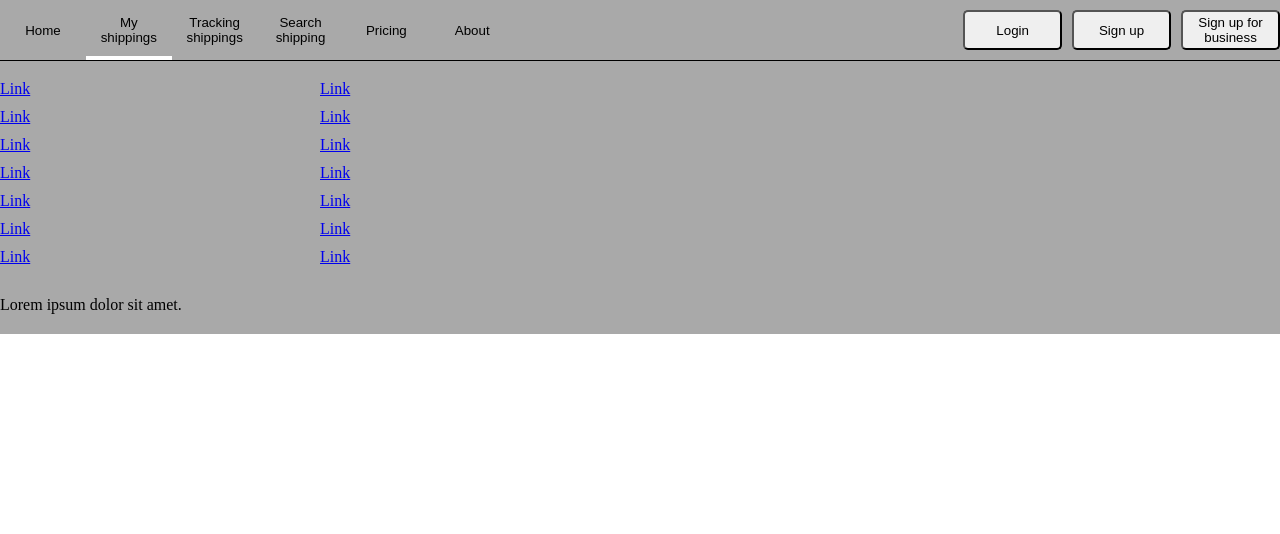
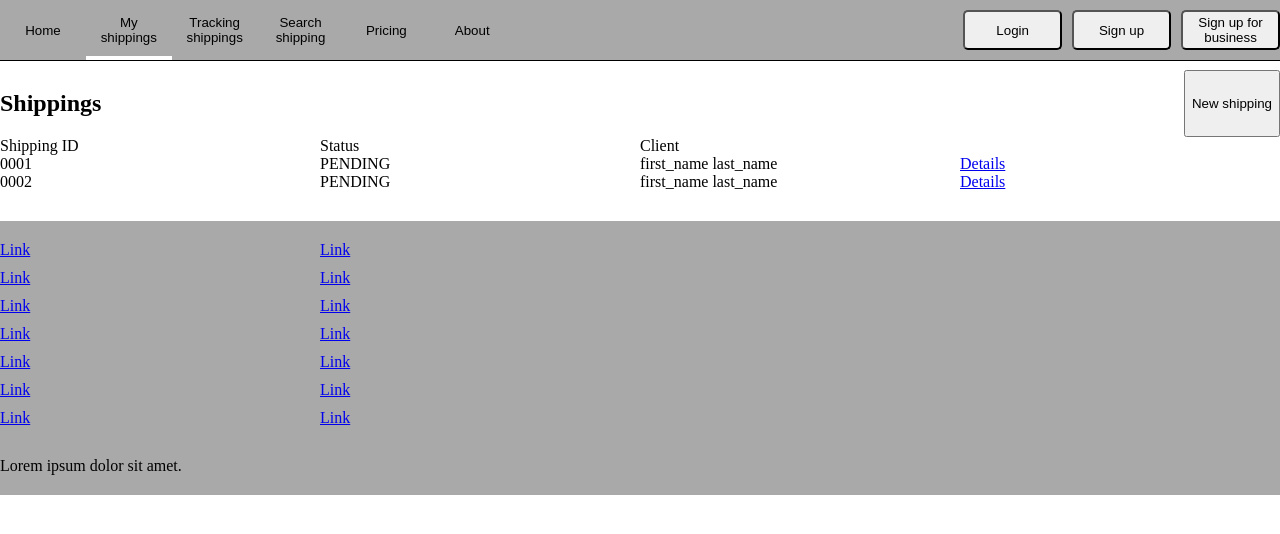
Before and after one commit to MHPotrich/shipping-project-frontend-react, a Next.js app: page /shippings in a window 1280 px wide. Shown: the top 534 px of the page. Built offline with nearby package versions, Linux system fonts and the light colour scheme.

Commit message:
added list shippings page

```diff
--- a/src/app/shippings/page.js
+++ b/src/app/shippings/page.js
@@ -1,10 +1,12 @@
 import Footer from "@/components/footer";
 import Header from "@/components/header";
+import ListShipping from "@/components/list-shippings";
 
 export default function Shippings(){
     return (
         <>
             <Header />
+            <ListShipping />
             <Footer />
         </>
     );
--- /dev/null
+++ b/src/components/list-shippings/index.js
@@ -0,0 +1,34 @@
+import "./style.scss";
+import Link from "next/link";
+
+export default function ListShipping(){
+    return <section id="list-shippings">
+        <div className="container">
+            <div className="title">
+                <h1>Shippings</h1>
+                <button type="button">New shipping</button>
+            </div>
+
+            <div className="shippings-table">
+                <div className="table-title">
+                    <span>Shipping ID</span>
+                    <span>Status</span>
+                    <span>Client</span>
+                    <span></span>
+                </div>
+                <div className="table-line">
+                    <span>0001</span>
+                    <span>PENDING</span>
+                    <span>first_name last_name</span>
+                    <div><Link href="/">Details</Link></div>
+                </div>
+                <div className="table-line">
+                    <span>0002</span>
+                    <span>PENDING</span>
+                    <span>first_name last_name</span>
+                    <div><Link href="/">Details</Link></div>
+                </div>
+            </div>
+        </div>
+    </section>;
+}
--- /dev/null
+++ b/src/components/list-shippings/style.scss
@@ -0,0 +1,17 @@
+#list-shippings {
+    .title {
+        display: flex;
+        justify-content: space-between;
+    }
+
+    .shippings-table {
+        display: flex;
+        flex-direction: column;
+        margin-bottom: 20px;
+
+        .table-title, .table-line {
+            display: grid;
+            grid-template-columns: 25% 25% 25% 25%;
+        }
+    }
+}
```
